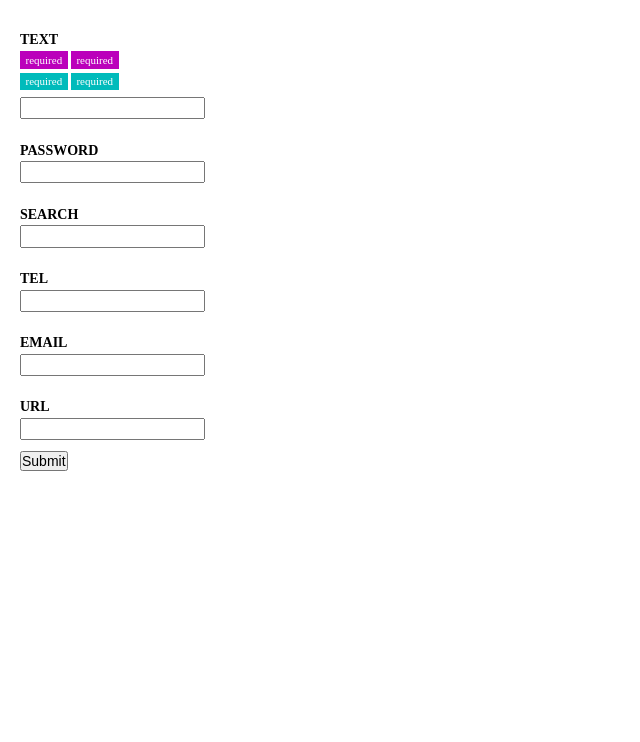
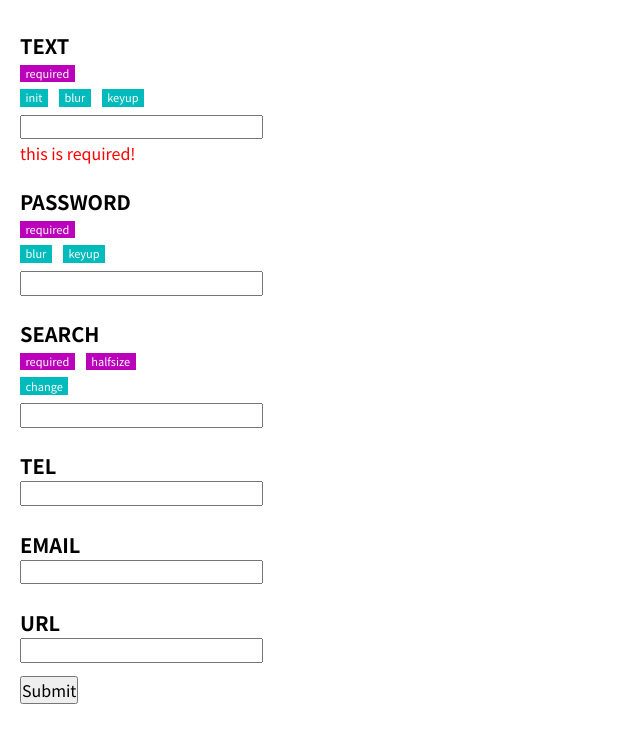
Before and after one commit to yokotak0527/kensho-legacy, a website: page test/index.html in a window 1280 px wide. Shown: the whole page, without its empty margins (0-640 px from the left). Drawn offline with Linux system fonts and the light colour scheme.

Commit message:
support input password/search type

```diff
--- a/dest/kensho.js
+++ b/dest/kensho.js
@@ -102,6 +102,17 @@ var Kensho = function () {
     var tagName = inputElement[0].tagName.toLowerCase();
     var type = null;
     if (tagName === 'input') type = inputElement[0].getAttribute('type');else type = tagName;
+
+    // the following types are handled as text type
+    switch (type) {
+      case 'password':
+        type = 'text';
+        break;
+      case 'search':
+        type = 'text';
+        break;
+    }
+
     if (type !== 'radio') inputElement = inputElement[0];
 
     var _rule = {};
--- a/test/index.html
+++ b/test/index.html
@@ -3,20 +3,24 @@
 <head>
   <meta charset="UTF-8">
   <title>Document</title>
+  <meta name="viewport" content="width=device-width">
   <script src="../dest/kensho.js"></script>
   <style>
+    @import url(//fonts.googleapis.com/earlyaccess/notosansjp.css);
     *{
-      font-size   : 14px;
+      font-size   : 16px;
       line-height : 1.3;
       margin      : 0;
       padding     : 0;
       font-weight : normal;
+      font-family : "Noto Sans JP";
     }
     ul,ol{ list-style : none }
     form{ padding : 20px }
     .unit{ padding : 0.8em 0 }
     .unit h1{
       font-weight   : bold;
+      font-size     : 20px;
       margin-bottom : 0.1em;
     }
     .unit ul{
@@ -29,8 +33,9 @@
       line-height    : 1;
       padding        : 0.3em 0.5em;
       font-size      : 11px;
+      font-weight    : 500;
     }
-    .unit ul li + li{ margin-left : 0.3em }
+    .unit ul li + li{ margin-left : 1em }
     .unit ul.rule{ margin-bottom : 0.2em }
     .unit ul.rule li{
       color          : #FFF;
@@ -51,11 +56,11 @@
       <h1>TEXT</h1>
       <ul class="rule">
         <li>required</li>
-        <li>required</li>
       </ul>
       <ul class="event">
-        <li>required</li>
-        <li>required</li>
+        <li>init</li>
+        <li>blur</li>
+        <li>keyup</li>
       </ul>
       <div>
         <input type="text" name="text">
@@ -64,6 +69,13 @@
     </div>
     <div class="unit">
       <h1>PASSWORD</h1>
+      <ul class="rule">
+        <li>required</li>
+      </ul>
+      <ul class="event">
+        <li>blur</li>
+        <li>keyup</li>
+      </ul>
       <div>
         <input type="password" name="pwd">
         <p class="err pwd"></p>
@@ -71,6 +83,13 @@
     </div>
     <div class="unit">
       <h1>SEARCH</h1>
+      <ul class="rule">
+        <li>required</li>
+        <li>halfsize</li>
+      </ul>
+      <ul class="event">
+        <li>change</li>
+      </ul>
       <div>
         <input type="search" name="search">
         <p class="err search"></p>
@@ -107,7 +126,6 @@
       console.log(kensho.hasError());
     });
 
-
     var kensho = new Kensho('#my-form');
 
     // TEXT
@@ -117,8 +135,30 @@
       {
         'required' : 'this is required!'
       },
+      ['init', 'blur', 'keyup']
+    )
+
+    // PASSWORD
+    kensho.add(
+      '#my-form input[name=pwd]',
+      '#my-form .err.pwd',
+      {
+        'required' : 'this is required!'
+      },
+      ['blur', 'keyup']
+    )
+
+    // PASSWORD
+    kensho.add(
+      '#my-form input[name=search]',
+      '#my-form .err.search',
+      {
+        'required' : 'this is required!',
+        'halfsize' : 'text is half-size only'
+      },
       ['change']
     )
+
   </script>
 </body>
 </html>
```
Also changed, not shown: src/asset/core/_Kensho.js (+11 -0 lines), src/kensho.js (+11 -0 lines), 1 other file.
